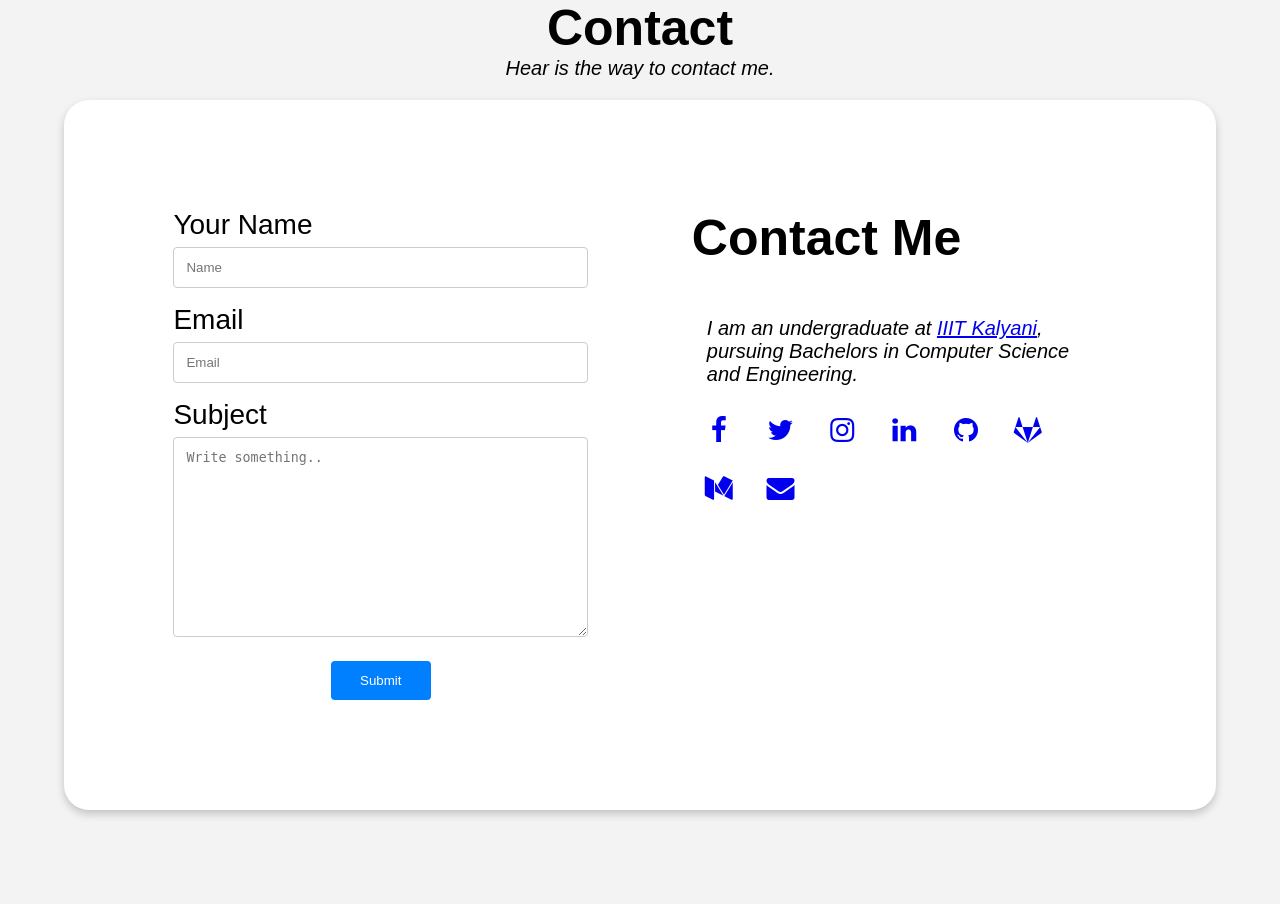
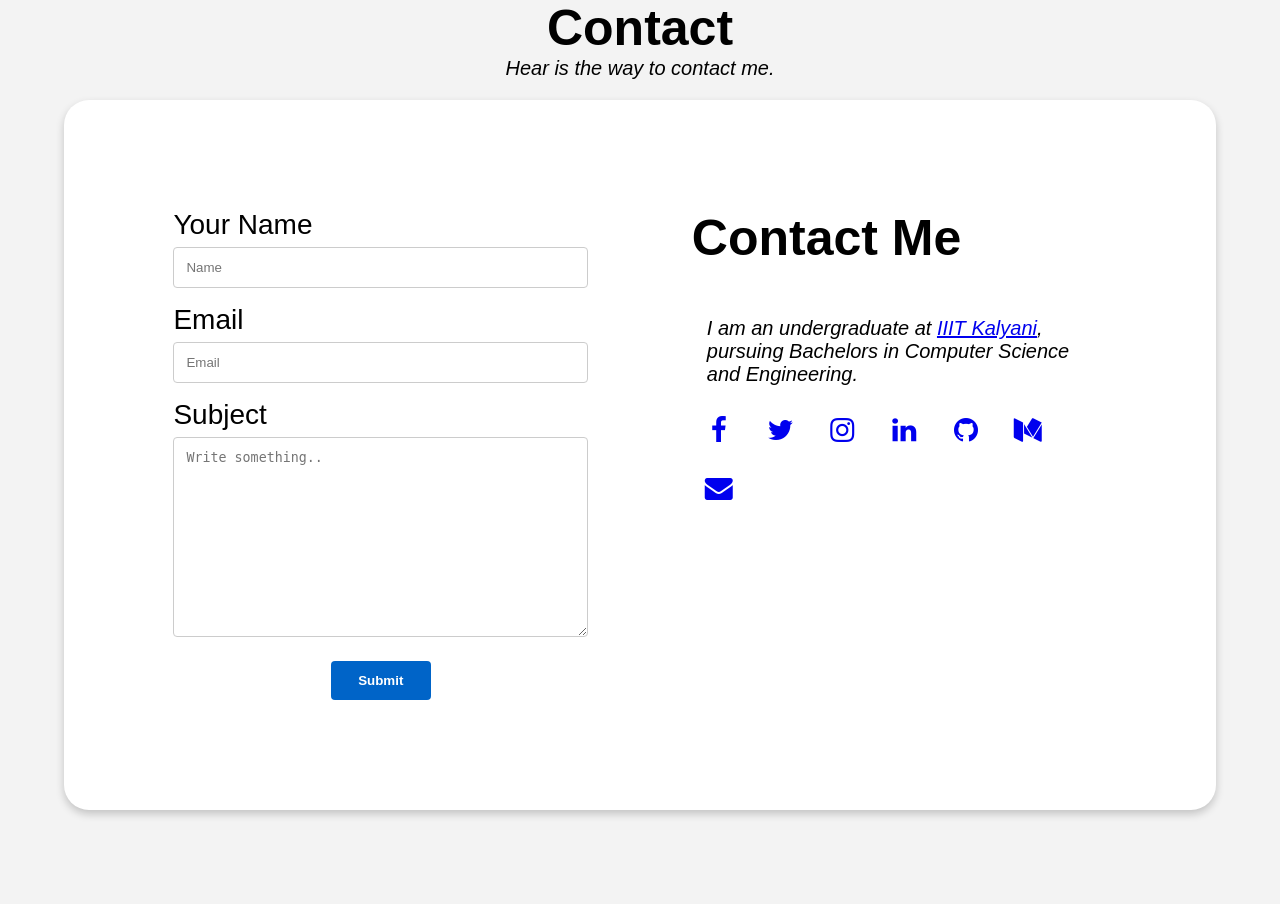
Before and after one commit to VSArchive/Portfolio-Archive-3, a PHP site: page / in a window 1280 px wide. Shown: the part 3428-4332 px from the top of the page. Run offline with PHP 8.4, Linux system fonts and the light colour scheme; some web fonts are replaced.

Commit message:
some seo changes

```diff
--- a/css/style.css
+++ b/css/style.css
@@ -109,7 +109,7 @@ body {
 }
 
 #navbar-right a:hover {
-    background-color: dodgerblue;
+    background-color: rgb(0, 100, 200);
     color: white;
     animation-name: expand-width;
     animation-duration: 1s;
@@ -138,7 +138,7 @@ body {
 }
 
 #navbar-right a.active {
-    background-color: dodgerblue;
+    background-color: rgb(0, 100, 200);
     color: white;
 }
 
@@ -228,8 +228,9 @@ input[type=text], select, textarea, .email {
 }
 
 input[type=submit] {
-    background-color: rgb(0, 128, 255);
+    background-color: rgb(0, 100, 200);
     color: white;
+    font-weight: bolder;
     width: 100px;
     position: relative; left: 50%;
     -ms-transform: translate(-50%);
--- a/index.html
+++ b/index.html
@@ -8,8 +8,8 @@
 	<link href="css/style.css" rel="stylesheet">
 	<script src="js/style.js"></script>
 	<link href='https://fonts.googleapis.com/css?family=Sofia' rel='stylesheet'>
-    <link rel="stylesheet" href="https://cdnjs.cloudflare.com/ajax/libs/font-awesome/4.7.0/css/font-awesome.min.css">
-    <link rel="icon" type="image/gif/png" href="public/img/profile-no-bg.png">
+	<link rel="stylesheet" href="https://stackpath.bootstrapcdn.com/font-awesome/4.7.0/css/font-awesome.min.css"
+		integrity="sha384-wvfXpqpZZVQGK6TAh5PVlGOfQNHSoD2xbE+QkPxCAFlNEevoEH3Sl0sibVcOQVnN" crossorigin="anonymous">
 	<link rel="icon" type="image/gif/png" href="img/profile-no-bg.png">
 
 	<!-- Global site tag (gtag.js) - Google Analytics -->
@@ -28,7 +28,7 @@
 
 <body>
 	<div id="navbar">
-        <a href="" id="logo">Vineel Sai</a>
+		<a href="/" id="logo">Vineel Sai</a>
 		<div id="navbar-right">
 			<a id="home-n" class="active" onclick="home()" href="#home">Home</a>
 			<a id="about-n" onclick="about()" href="#about">About</a>
@@ -208,7 +208,6 @@
 				<a href="https://www.instagram.com/vineelsai26" class="fa fa-instagram"></a>
 				<a href="https://in.linkedin.com/in/vineelsai26" class="fa fa-linkedin"></a>
 				<a href="https://www.github.com/vineelsai26" class="fa fa-github"></a>
-                <a href="https://www.gitlab.com/vineelsai" class="fa fa-gitlab"></a>
 				<a href="https://vineelsai26.medium.com" class="fa fa-medium"></a>
 				<a href="mailto:vineelsai26@gmail.com" class="fa fa-envelope"></a>
 			</div>
--- /dev/null
+++ b/robots.txt
@@ -0,0 +1,3 @@
+user-agent: *
+disallow: /resume/
+disallow: /README.md
```
Also changed, not shown: js/style.js (+7 -7 lines). Lines whose indentation alone changed are shown as unchanged.
